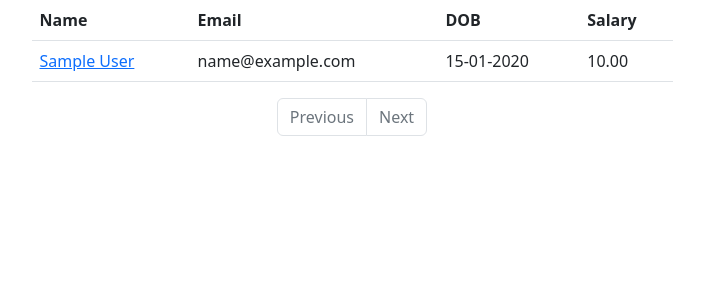
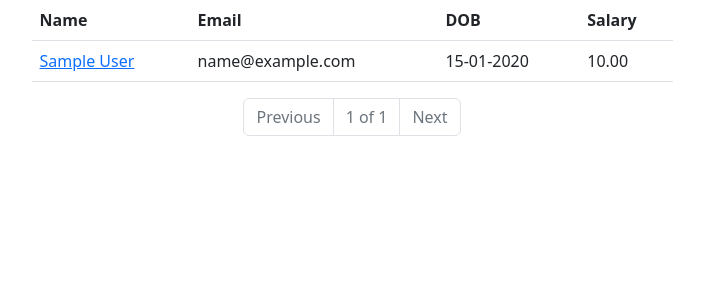
Before and after one commit to walteranyika/data_project, a Django app: page /employees in a window 1280 px wide. Shown: the part 56-356 px from the top of the page, without its empty margins (288-992 px from the left). Run offline with Django 4.2, Linux system fonts and the light colour scheme; tables that the repository leaves empty hold one stand-in row (values such as "Sample post").

Commit message:
App page number

```diff
--- a/main_app/models.py
+++ b/main_app/models.py
@@ -31,6 +31,7 @@ class Employee(models.Model):
     class Meta:
         verbose_name = 'Employee'
         verbose_name_plural = 'Employees'
+        ordering = ["salary"]
 # python manage.py makemigrations
 # python manage.py migrate
 # python manage.py populate
--- a/templates/all_employees.html
+++ b/templates/all_employees.html
@@ -45,7 +45,9 @@
                                 <a class="page-link" href='' tabindex="-1" aria-disabled="True">Previous</a>
                             </li>
                         {% endif %}
-
+                           <li class="page-item disabled">
+                                <a class="page-link" href='' tabindex="-1" aria-disabled="True">{{ employees.number }} of {{ employees.paginator.num_pages }}</a>
+                            </li>
                         {% if employees.has_next %}
                             <li class="page-item">
                                 <a class="page-link" href='?page={{ employees.next_page_number }}'>Next</a>
```
